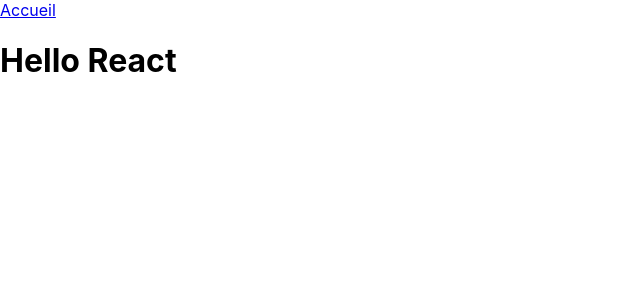
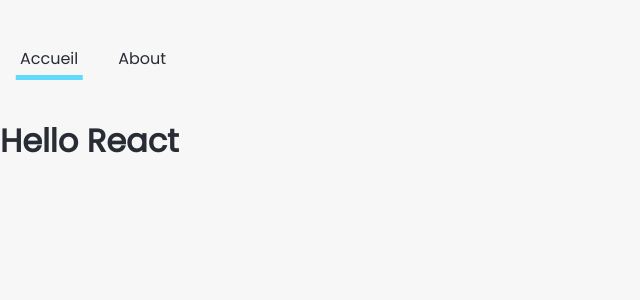
Before and after one commit to AntoniaBall/reactcountries, a React (Create React App) app: page / in a window 1280 px wide. Shown: the top 300 px of the page, without its empty margins (0-640 px from the left). Built offline with nearby package versions, Linux system fonts and the light colour scheme.

Commit message:
organise style navigation

```diff
--- a/src/components/Navigation.js
+++ b/src/components/Navigation.js
@@ -5,10 +5,13 @@
     return (
         <div className="navigation">
             {/* Equivalent à Ancre <a> dans navigation, pour aller de page en page */}
-            <NavLink exact to="/">
+            <NavLink exact to="/"
+                    activeClassName="nav-active">
                 Accueil
             </NavLink>
-            <NavLink exact to="/about">
+            <NavLink exact to="/about"
+                    activeClassName="nav-active">
+                About
             </NavLink>
         </div>
     );
--- a/src/index.css
+++ /dev/null
@@ -1,13 +0,0 @@
-body {
-  margin: 0;
-  font-family: -apple-system, BlinkMacSystemFont, 'Segoe UI', 'Roboto', 'Oxygen',
-    'Ubuntu', 'Cantarell', 'Fira Sans', 'Droid Sans', 'Helvetica Neue',
-    sans-serif;
-  -webkit-font-smoothing: antialiased;
-  -moz-osx-font-smoothing: grayscale;
-}
-
-code {
-  font-family: source-code-pro, Menlo, Monaco, Consolas, 'Courier New',
-    monospace;
-}
--- a/src/index.js
+++ b/src/index.js
@@ -1,8 +1,7 @@
 import React from 'react';
 import ReactDOM from 'react-dom';
-import './index.css';
 import App from './App';
-import reportWebVitals from './reportWebVitals';
+import "./styles/index.scss";
 
 ReactDOM.render(
   <React.StrictMode>
@@ -14,4 +13,3 @@
 // If you want to start measuring performance in your app, pass a function
 // to log results (for example: reportWebVitals(console.log))
 // or send to an analytics endpoint. Learn more: https://bit.ly/CRA-vitals
-reportWebVitals();
--- /dev/null
+++ b/src/styles/_settings.scss
@@ -0,0 +1,32 @@
+@import url("https://fonts.googleapis.com/css2?family=Poppins:wght@400&display=swap");
+
+$font-1: "Poppins", sans-serif;
+
+$color-1: #61dafb;
+$color-2: #f7f7f7;
+$color-3: #282c34;
+$color-4: rgb(32, 35, 42);
+
+* {
+  box-sizing: border-box;
+  margin: 0;
+  padding: 0;
+}
+body {
+  margin: 0.4rem auto;
+  max-width: 1296px;
+  font-family: $font-1;
+  color: $color-3;
+  background-color: $color-2;
+}
+li {
+  list-style-type: none;
+}
+a {
+  text-decoration: none;
+  color: $color-3;
+  cursor: pointer;
+}
+a:visited {
+  color: $color-3;
+}
--- /dev/null
+++ b/src/styles/components/_navigation.scss
@@ -0,0 +1,23 @@
+.navigation {
+    margin:26px 0;
+    display: flex;
+
+    a{
+        margin:10px;
+        padding:10px;
+        position:relative;
+    }
+
+    .nav-active{
+        &::after{
+            content: '';
+            width: 85%;
+            height:5px;
+            background-color: $color-1;
+            position:absolute;
+            bottom:1px;
+            left:50%;
+            transform: translate(-50%);
+        }
+    }
+}
--- /dev/null
+++ b/src/styles/index.scss
@@ -0,0 +1,3 @@
+// va juste servir à importer les fichiers
+@import "./settings";
+@import "./components/navigation";
```
Also changed, not shown: src/logo.svg (deleted), 1 other file (tests, documents, lock files or other folders).
